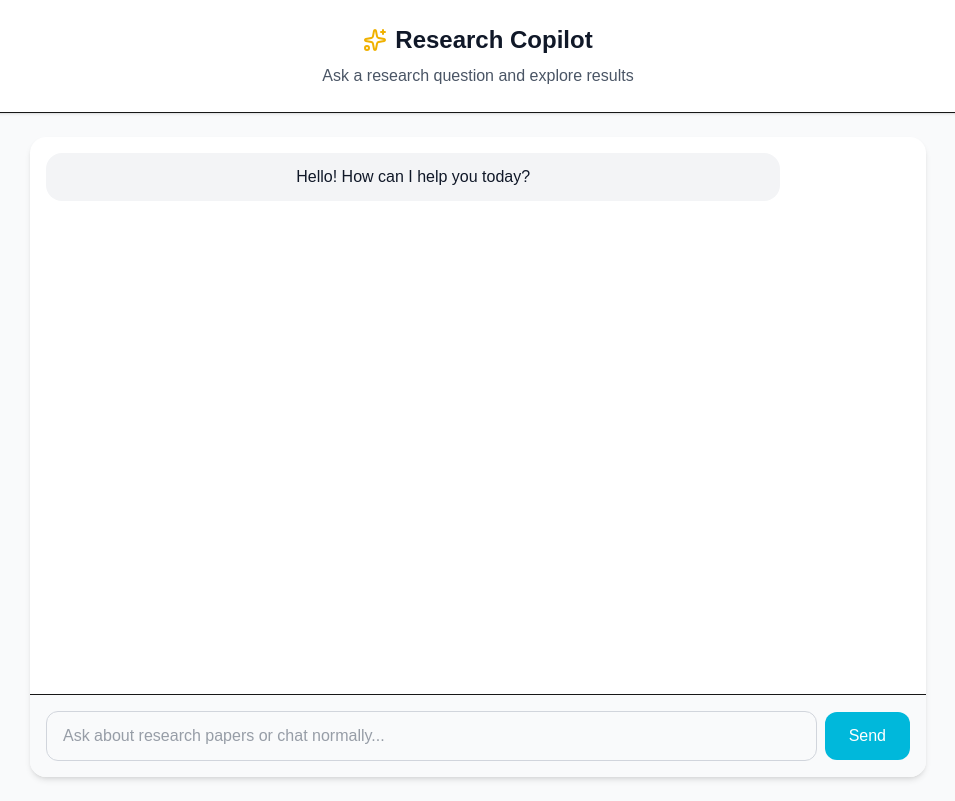
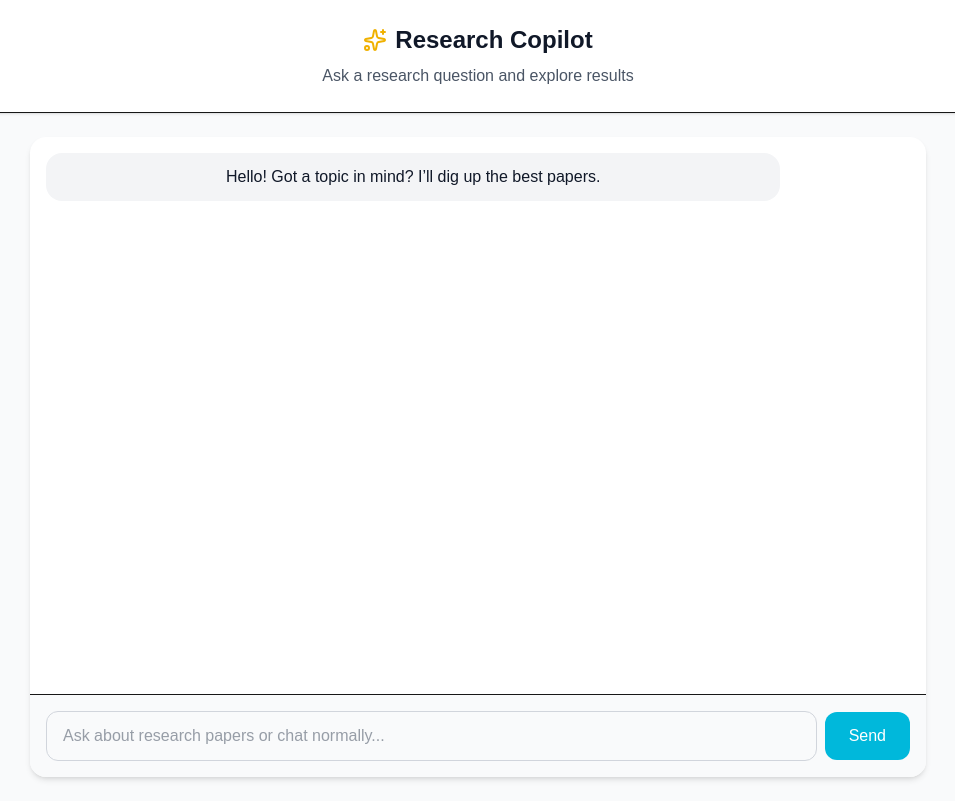
Before and after one commit to rupeshbug/research-copilot, a Next.js app: page /dashboard in a window 1280 px wide. Shown: the whole page, without its empty margins (162-1117 px from the left). Built offline with nearby package versions, Linux system fonts and the light colour scheme.

Commit message:
minor changes

```diff
--- a/src/components/Chat.tsx
+++ b/src/components/Chat.tsx
@@ -33,7 +33,10 @@ interface ResearchResult {
 
 export default function Chat() {
   const [messages, setMessages] = useState<Message[]>([
-    { type: "ai", content: "Hello! How can I help you today?" },
+    {
+      type: "ai",
+      content: "Hello! Got a topic in mind? I’ll dig up the best papers.",
+    },
   ]);
   const [input, setInput] = useState("");
   const [loading, setLoading] = useState(false);
```
